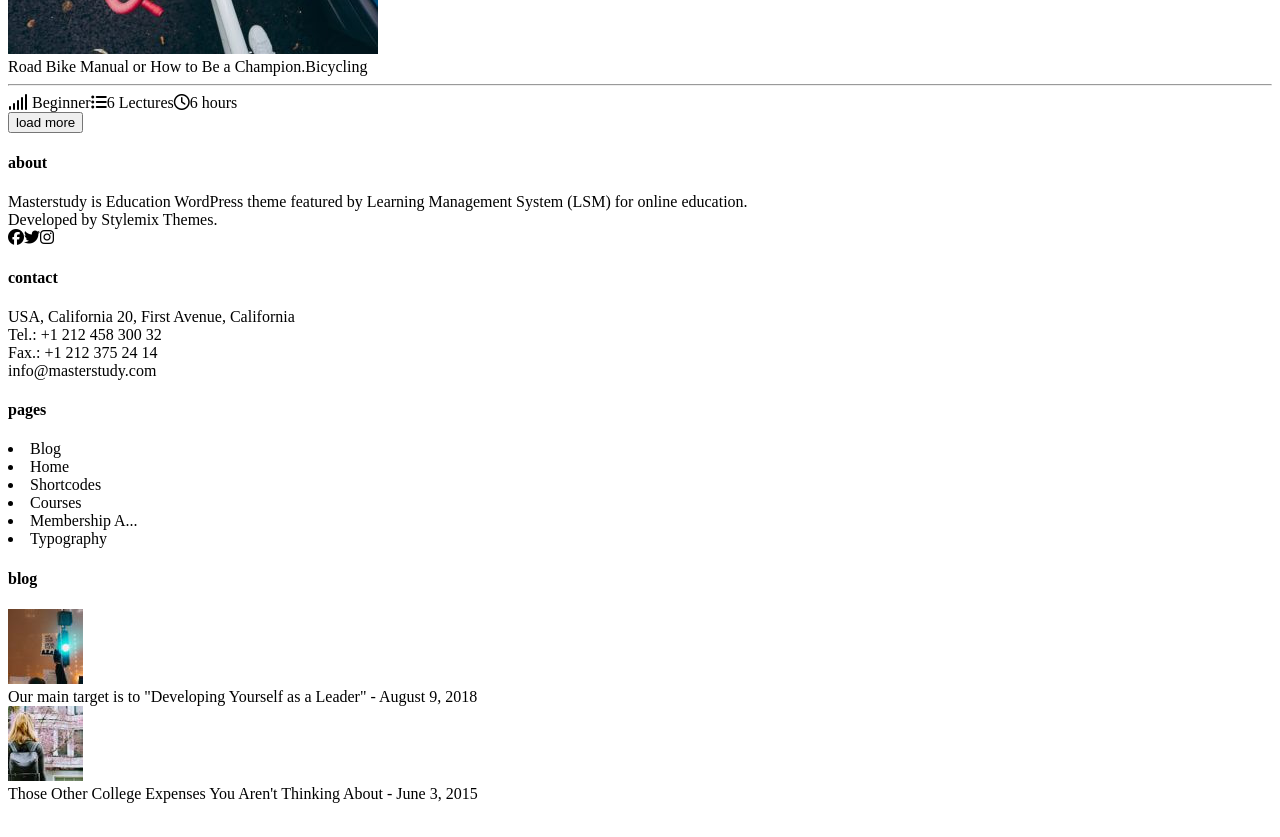
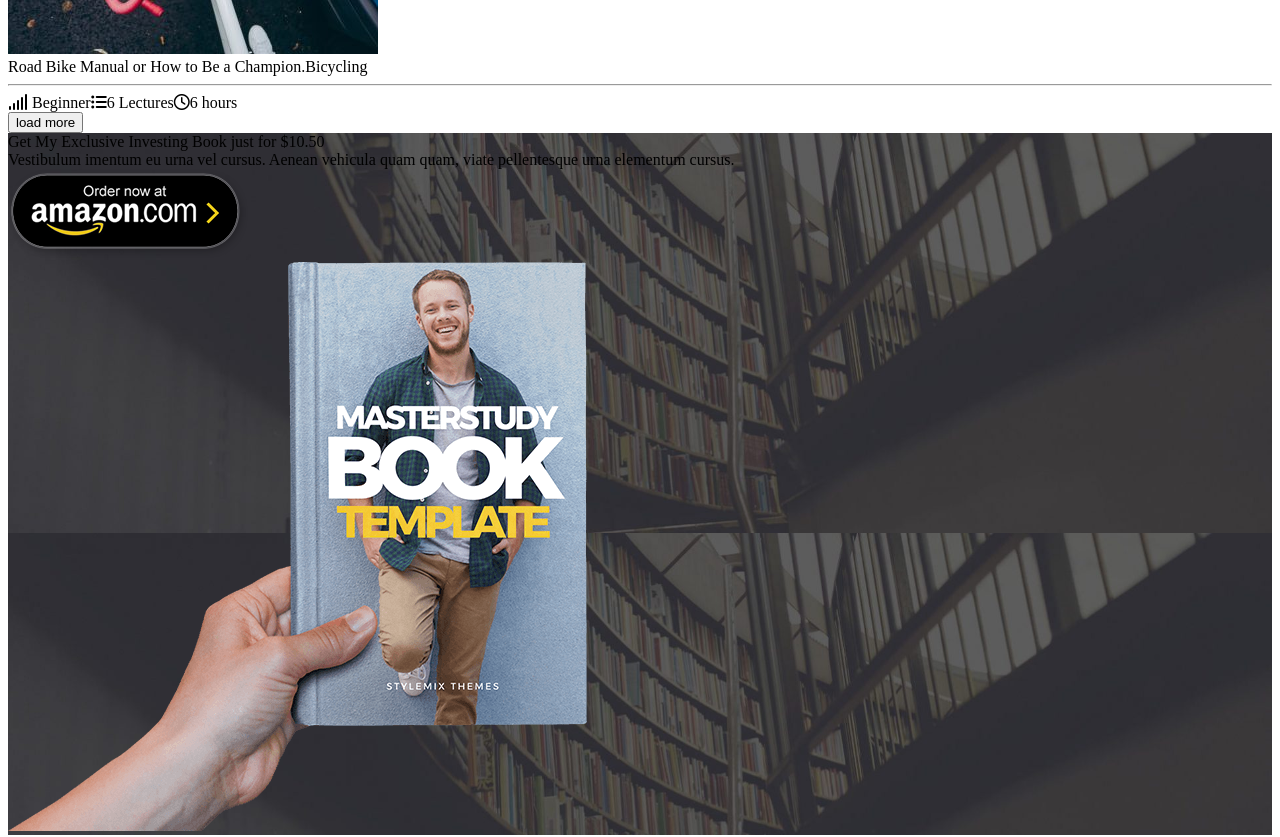
Before and after one commit to gluke0/proj-html-vuejs, a Vue app: page / in a window 1280 px wide. Shown: the part 2600-3437 px from the top of the page. Before the commit the page ends 3411 px from the top, so only its background shows below. Built offline with nearby package versions, Linux system fonts and the light colour scheme.

Commit message:
html bozza sez amazon

```diff
--- a/src/components/main/amazon.vue
+++ b/src/components/main/amazon.vue
@@ -17,6 +17,18 @@ export default {
 
 <template>
 
+    <section id="amazon">
+        <div>
+            <div>
+                <div> Get My Exclusive Investing Book just for $10.50 </div>
+                <div> Vestibulum imentum eu urna vel cursus. Aenean vehicula quam quam, viate pellentesque urna elementum cursus.</div>
+                <img src="../../assets/images/amazon.png" alt="Order On Amazon Button">
+            </div>
+            <div>
+                <img src="../../assets/images/book.png" alt="Book Template Image">
+            </div>
+        </div>
+    </section>
 
 </template>
 
@@ -25,4 +37,9 @@ export default {
 
 @use '../../style/partials/variables';
 
+#amazon{
+    background-image: url(../../assets/images/slider_1-1917x607-1914x606.jpg);
+    background-size: contain;
+}
+
 </style>
```
